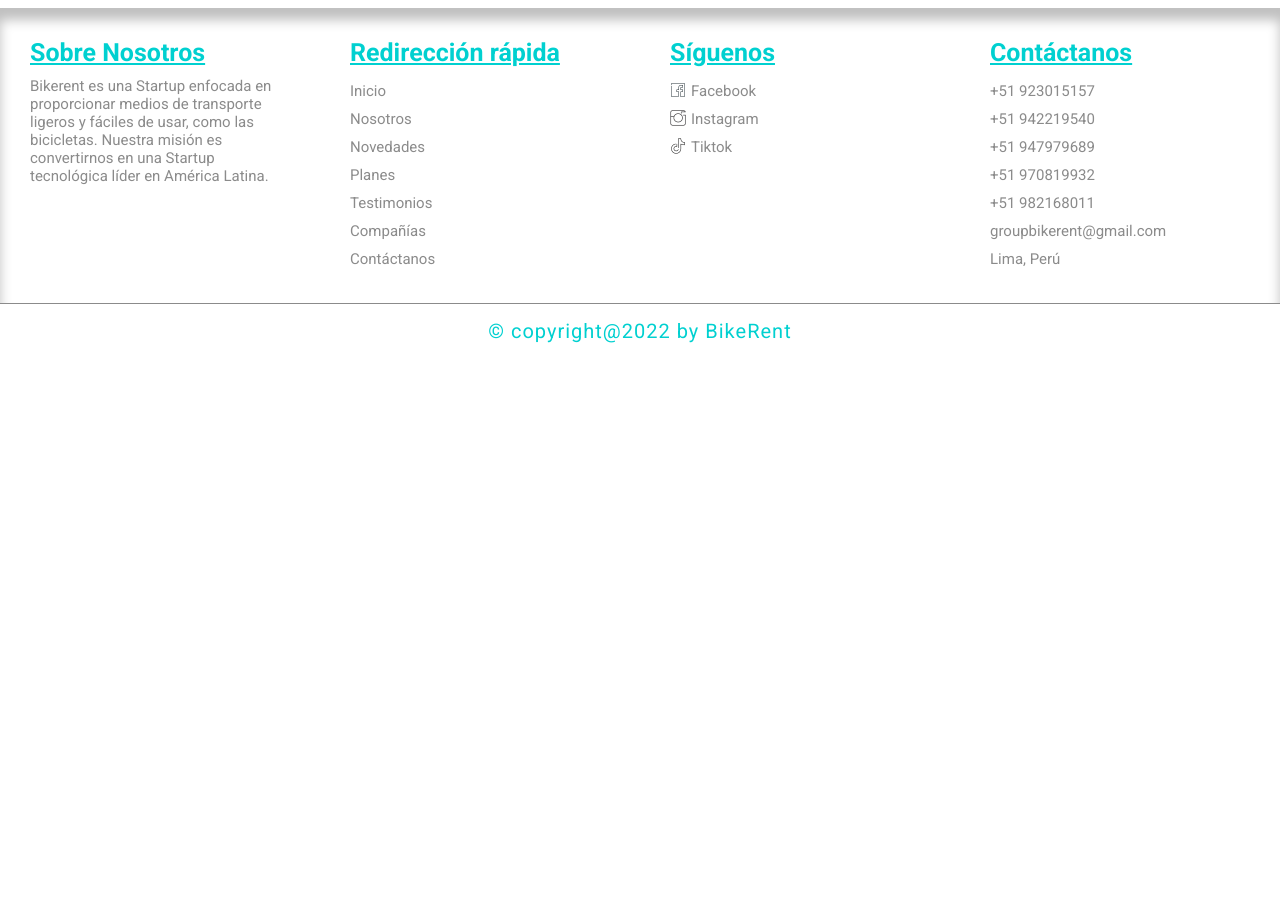
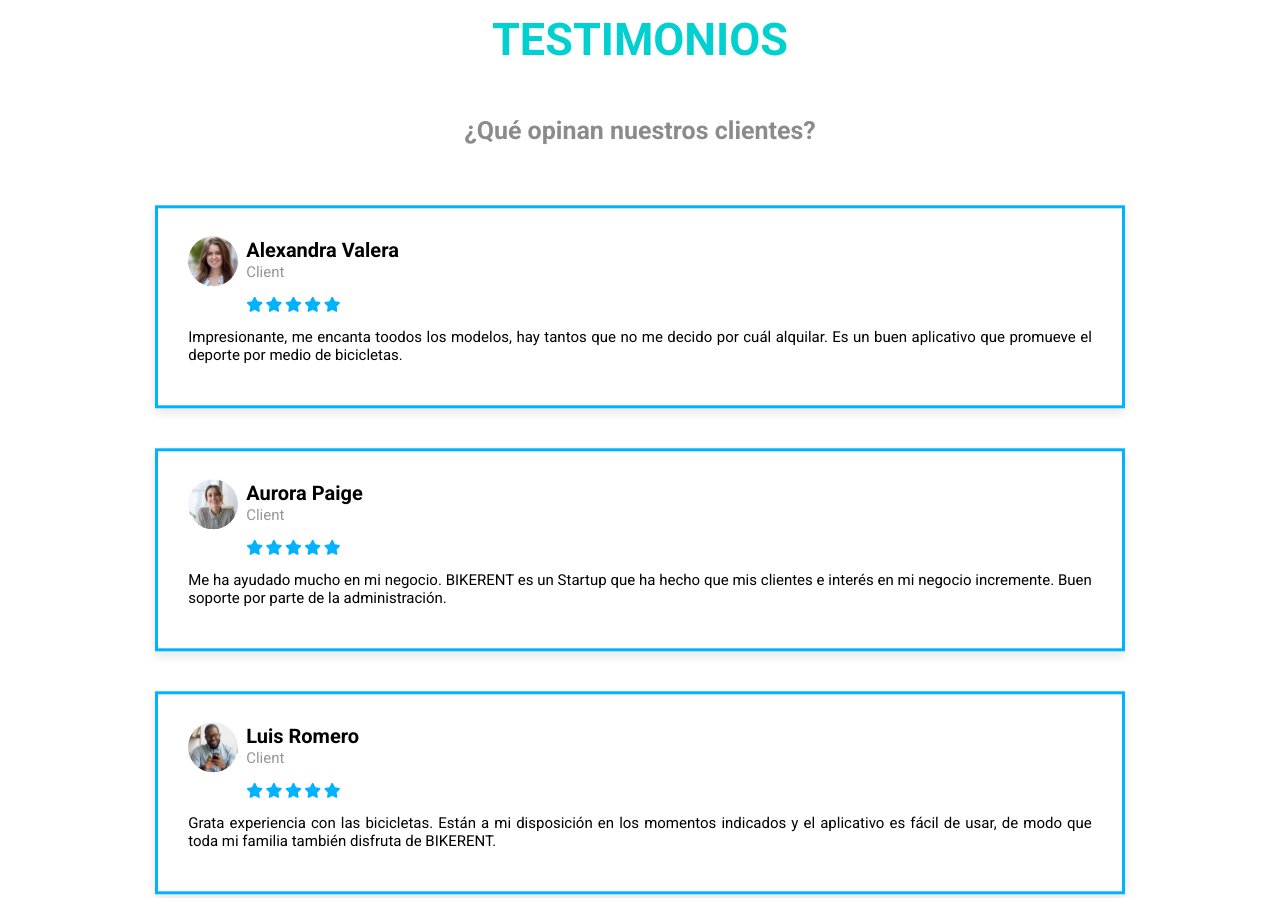
Before and after one commit to si385-2201-sx41-Grupo-4/landing-page-prueba, a plain HTML site: page index.html in a window 1280 px wide. Shown: the part 3343-4241 px from the top of the page. Before the commit the page ends 3701 px from the top, so only its background shows below. Drawn offline with Linux system fonts and the light colour scheme; a script that the page names is missing.

Commit message:
FiorellaValencia

```diff
--- a/css/estilos.css
+++ b/css/estilos.css
@@ -333,6 +333,71 @@ ul.slider li:target{
     color: var(--Darkgray);
 }
 
+/* TESTIMONIOS */
+.Testimonios .box-container{
+    display: flex;
+    align-items: center;
+    justify-content: center;
+    flex-wrap: wrap;
+    padding: 1rem 2rem 10rem;
+}
+.Testimonios .sub{
+    margin-top: 3rem;
+    margin-left: 0rem;
+}
+.Testimonios .box-container .box{
+    position: relative;
+    flex:10 10 50rem;
+    margin:2rem;
+    background:#fff;
+    border:.3rem solid rgba(0,0,0,.2);
+    border-color: #00B2FF;
+    box-shadow: 0 .5rem 1rem rgba(0,0,0,.1);
+    text-align: left;
+    padding: 2rem 3rem 3rem;
+    transform: translateY(10%);
+}
+.Testimonios .box-container .box .title{
+    color: black;
+    font-size: 2rem;
+    padding-top: 1rem;
+}
+.Testimonios .box-container .box .type{
+    font-size: 1.5rem;
+    color: #969696;
+    padding: 0.1rem 0;
+}
+.Testimonios .box-container .box .price span{
+    font-size: 2rem;
+}
+.Testimonios .box-container .box ul{
+    padding: 1rem 0;
+    list-style: none;
+}
+.Testimonios .box-container .box ul li{
+    font-size: 1.5rem;
+    color: black;
+    padding: 0.1rem 0;
+    text-align: justify;
+}
+.Testimonios .box-container .box img
+{
+    border-radius: 50px;
+    object-fit: cover;
+    height: 5rem;
+    width: 5rem;
+    float: left;
+    margin-right: 0.8rem;
+    margin-top: 0.8rem;
+}
+.Testimonios .box-container .box .score .stars i
+{
+    color: #00B2FF;
+    font-size: 1.5rem;
+    padding-block-start: 1.5rem;
+    padding-block-end: 0.5rem;
+}
+
 /* PIE DE PÁGINA */
 .Pie-de-pagina{
     padding-top: 10rem;
--- a/index.html
+++ b/index.html
@@ -155,6 +155,67 @@
     </section>
     <!--PLANS SECTION ENDS-->
 
+    <!--TESTIMONIALS SECTION STARS-->
+    <section class="Testimonios" id="Testimonios">
+        <h1 class="heading"> Testimonios </h1>
+        <h2 class="sub"> ¿Qué opinan nuestros clientes?</h2>
+        <div class="box-container">
+            <div class="box">
+                <img src="image/Testimonio1.jpg">
+                <h3 class="title">Alexandra Valera</h3>
+                <div class="type"><span>Client</span></div>
+                <div class="score">
+                    <div class="stars">
+                        <i class="fas fa-star"></i>
+                        <i class="fas fa-star"></i>
+                        <i class="fas fa-star"></i>
+                        <i class="fas fa-star"></i>
+                        <i class="fas fa-star"></i>
+                    </div>
+                </div>
+                <ul>
+                    <li></i>Impresionante, me encanta toodos los modelos, hay tantos que no me decido por cuál alquilar. Es un buen aplicativo que promueve el deporte por medio de bicicletas.</li>
+
+                </ul>
+            </div>
+
+            <div class="box">
+                <img src="image/Testimonio2.png">
+                <h3 class="title">Aurora Paige</h3>
+                <div class="type"><span>Client</span></div>
+                <div class="score">
+                    <div class="stars">
+                        <i class="fas fa-star"></i>
+                        <i class="fas fa-star"></i>
+                        <i class="fas fa-star"></i>
+                        <i class="fas fa-star"></i>
+                        <i class="fas fa-star"></i>
+                    </div>
+                </div>
+                <ul>
+                    <li></i>Me ha ayudado mucho en mi negocio. BIKERENT es un Startup que ha hecho que mis clientes e interés en mi negocio incremente. Buen soporte por parte de la administración.</li>
+                </ul>
+            </div>
+            <div class="box">
+                <img src="image/Testimonio3.webp">
+                <h3 class="title">Luis Romero</h3>
+                <div class="type"><span>Client</span></div>
+                <div class="score">
+                    <div class="stars">
+                        <i class="fas fa-star"></i>
+                        <i class="fas fa-star"></i>
+                        <i class="fas fa-star"></i>
+                        <i class="fas fa-star"></i>
+                        <i class="fas fa-star"></i>
+                    </div>
+                </div>
+                <ul>
+                    <li></i>Grata experiencia con las bicicletas. Están a mi disposición en los momentos indicados y el aplicativo es fácil de usar, de modo que toda mi familia también disfruta de BIKERENT.</li>
+                </ul>
+            </div>
+        </div>
+    <!--TESTIMONIALS SECTION ENDS-->
+
     <!-- FOOTER SECTION STARTS  -->
 <div class="Pie-de-pagina">
     <div class="box-container">
```
Also changed, not shown: image/Testimonio1.jpg (added), image/Testimonio2.png (added), image/Testimonio3.webp (added).
